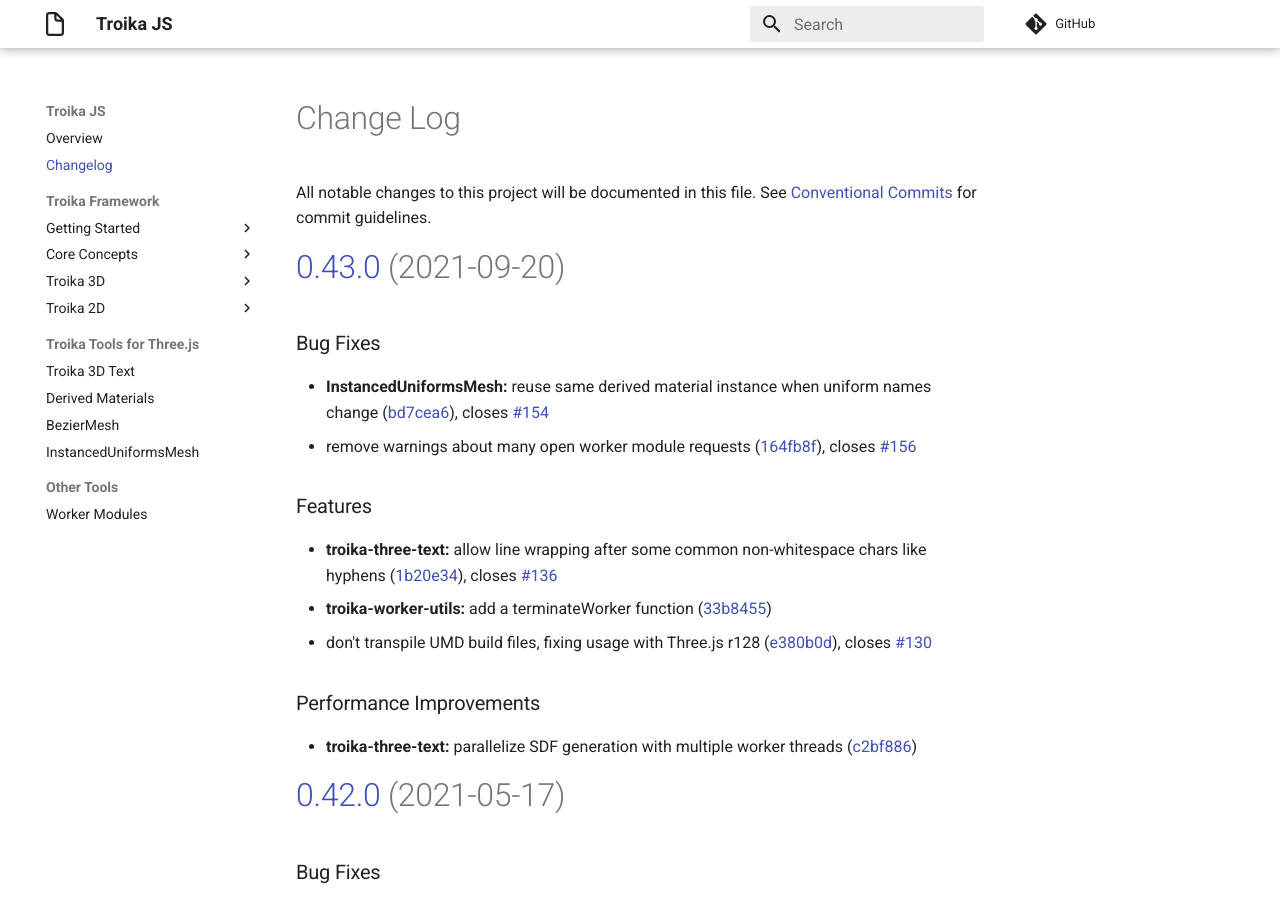
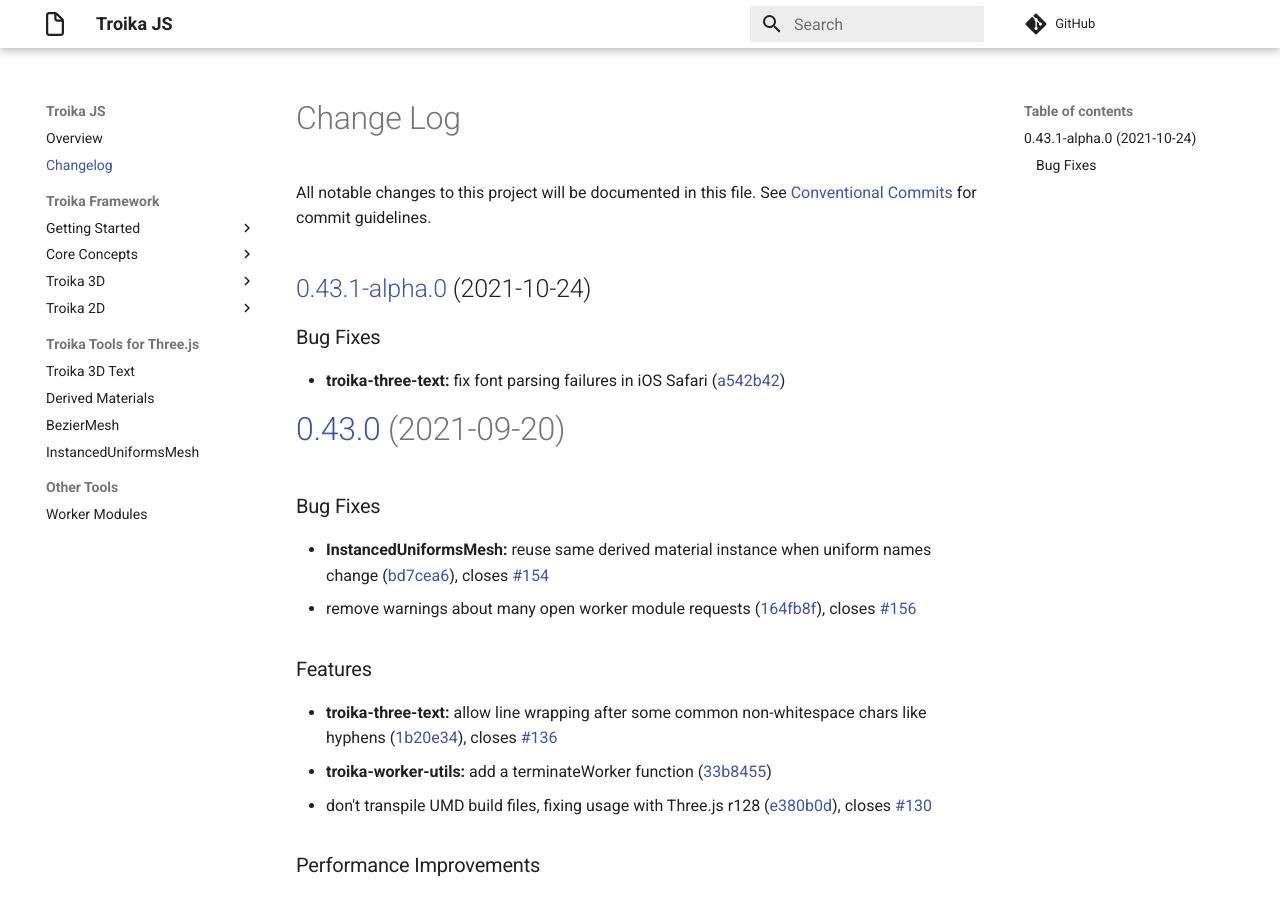
Before and after one commit to protectwise/troika, an MkDocs documentation site: the page built from docs/changelog.md, in a window 1280 px wide and 900 px high. Built offline with MkDocs 1.6.1 and Material for MkDocs 9.7.7, drawn with Linux system fonts in a browser that asks for light colours; comment, search, counter and statistics services are not loaded.

Commit message:
v0.43.1-alpha.0

```diff
--- a/CHANGELOG.md
+++ b/CHANGELOG.md
@@ -2,6 +2,17 @@
 
 All notable changes to this project will be documented in this file.
 See [Conventional Commits](https://conventionalcommits.org) for commit guidelines.
+
+## [0.43.1-alpha.0](https://github.com/protectwise/troika/compare/v0.43.0...v0.43.1-alpha.0) (2021-10-24)
+
+
+### Bug Fixes
+
+* **troika-three-text:** fix font parsing failures in iOS Safari ([a542b42](https://github.com/protectwise/troika/commit/a542b42f0cc198fe2e9d46e4840fb8984279034b))
+
+
+
+
 
 # [0.43.0](https://github.com/protectwise/troika/compare/v0.42.0...v0.43.0) (2021-09-20)
 
--- a/lerna.json
+++ b/lerna.json
@@ -2,7 +2,7 @@
   "packages": [
     "packages/*"
   ],
-  "version": "0.43.0",
+  "version": "0.43.1-alpha.0",
   "command": {
     "version": {
       "conventionalCommits": true
--- a/packages/troika-3d-text/CHANGELOG.md
+++ b/packages/troika-3d-text/CHANGELOG.md
@@ -2,6 +2,14 @@
 
 All notable changes to this project will be documented in this file.
 See [Conventional Commits](https://conventionalcommits.org) for commit guidelines.
+
+## [0.43.1-alpha.0](https://github.com/protectwise/troika/compare/v0.43.0...v0.43.1-alpha.0) (2021-10-24)
+
+**Note:** Version bump only for package troika-3d-text
+
+
+
+
 
 # [0.43.0](https://github.com/protectwise/troika/compare/v0.42.0...v0.43.0) (2021-09-20)
 
--- a/packages/troika-3d-ui/CHANGELOG.md
+++ b/packages/troika-3d-ui/CHANGELOG.md
@@ -2,6 +2,14 @@
 
 All notable changes to this project will be documented in this file.
 See [Conventional Commits](https://conventionalcommits.org) for commit guidelines.
+
+## [0.43.1-alpha.0](https://github.com/protectwise/troika/compare/v0.43.0...v0.43.1-alpha.0) (2021-10-24)
+
+**Note:** Version bump only for package troika-3d-ui
+
+
+
+
 
 # [0.43.0](https://github.com/protectwise/troika/compare/v0.42.0...v0.43.0) (2021-09-20)
 
--- a/packages/troika-examples/CHANGELOG.md
+++ b/packages/troika-examples/CHANGELOG.md
@@ -2,6 +2,14 @@
 
 All notable changes to this project will be documented in this file.
 See [Conventional Commits](https://conventionalcommits.org) for commit guidelines.
+
+## [0.43.1-alpha.0](https://github.com/protectwise/troika/compare/v0.43.0...v0.43.1-alpha.0) (2021-10-24)
+
+**Note:** Version bump only for package troika-examples
+
+
+
+
 
 # [0.43.0](https://github.com/protectwise/troika/compare/v0.42.0...v0.43.0) (2021-09-20)
 
--- a/packages/troika-flex-layout/CHANGELOG.md
+++ b/packages/troika-flex-layout/CHANGELOG.md
@@ -2,6 +2,14 @@
 
 All notable changes to this project will be documented in this file.
 See [Conventional Commits](https://conventionalcommits.org) for commit guidelines.
+
+## [0.43.1-alpha.0](https://github.com/protectwise/troika/compare/v0.43.0...v0.43.1-alpha.0) (2021-10-24)
+
+**Note:** Version bump only for package troika-flex-layout
+
+
+
+
 
 # [0.43.0](https://github.com/protectwise/troika/compare/v0.42.0...v0.43.0) (2021-09-20)
 
--- a/packages/troika-three-text/CHANGELOG.md
+++ b/packages/troika-three-text/CHANGELOG.md
@@ -2,6 +2,17 @@
 
 All notable changes to this project will be documented in this file.
 See [Conventional Commits](https://conventionalcommits.org) for commit guidelines.
+
+## [0.43.1-alpha.0](https://github.com/protectwise/troika/compare/v0.43.0...v0.43.1-alpha.0) (2021-10-24)
+
+
+### Bug Fixes
+
+* **troika-three-text:** fix font parsing failures in iOS Safari ([a542b42](https://github.com/protectwise/troika/commit/a542b42f0cc198fe2e9d46e4840fb8984279034b))
+
+
+
+
 
 # [0.43.0](https://github.com/protectwise/troika/compare/v0.42.0...v0.43.0) (2021-09-20)
 
```
Also changed, not shown: 5 other files.
